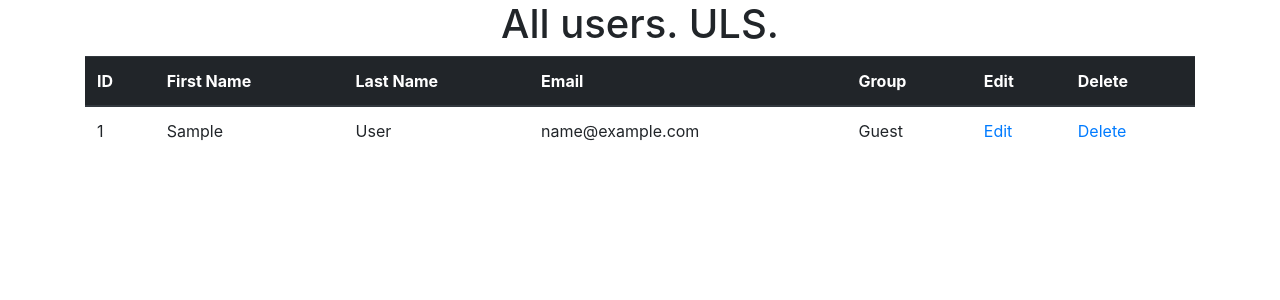
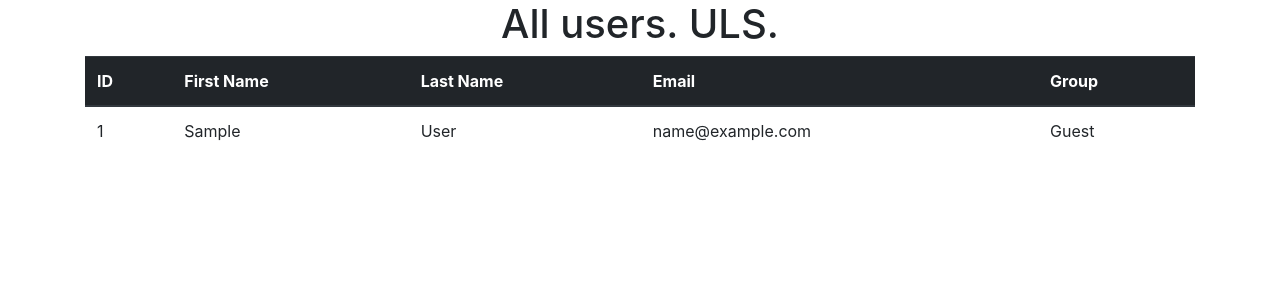
Before and after one commit to Dafarko/auth, a CodeIgniter app: the page made by application/views/panel_page.php in a window 1280 px wide. Shown: the part 40-340 px from the top of the page. Run offline with CodeIgniter, Linux system fonts and the light colour scheme; tables that the repository leaves empty or names only in its code hold one stand-in row (values such as "Sample post"); the template is opened without the code that fills it: most values are stand-ins (such as "Sample title", 1, 10 or a date in 2020); some libraries are stand-ins or nearby versions.

Commit message:
Checkin group of user. Roots.

```diff
--- a/application/controllers/Panel.php
+++ b/application/controllers/Panel.php
@@ -19,9 +19,12 @@ class Panel extends CI_Controller {
     }
     public function logout(){
       $this->session->unset_userdata('admin');
+      $this->session->unset_userdata('group');
       redirect('home', 'location', 301);
     }
     public function edit(){
+      if($this->session->userdata('group') != 'admin') redirect('404');
+
       $id = $this->uri->segment(3);
       $this->load->model('PanelModel');
       $data['result'] = $this->PanelModel->get_one_user($id);
@@ -30,6 +33,8 @@ class Panel extends CI_Controller {
       //redirect('http://auth/panel', 'location', 301);
     }
     public function delete(){
+      if($this->session->userdata('group') != 'admin') redirect('404');
+
       $id = $this->uri->segment(3);
       $this->load->model('PanelModel');
       $this->PanelModel->delete_user($id);
--- a/application/models/PanelModel.php
+++ b/application/models/PanelModel.php
@@ -4,7 +4,11 @@ class PanelModel extends CI_Model {
           $query = $this->db->query("SELECT *
                                      FROM users
                                      WHERE email = '$email' AND password = '$password'");
-          if($query->result()) return true;
+          if($query->result()){
+            if($query->result()[0]->group == 'A')
+              $this->session->set_userdata('group', 'admin');
+            return true;
+          }
           else return false;
         }
         public function get_users_admin(){
--- a/application/views/edit_page.php
+++ b/application/views/edit_page.php
@@ -3,10 +3,10 @@ defined('BASEPATH') OR exit('No direct script access allowed');
 include('layouts/header.php');
 ?>
 <nav class="nav nav-pills nav-fill">
-  <a class="nav-item nav-link active" href="panel">Main Panel</a>
-  <a class="nav-item nav-link disabled" href="panel/logout">Logout</a>
+  <a class="nav-item nav-link active" href="/panel">Main Panel</a>
+  <a class="nav-item nav-link disabled" href="/panel/logout">Logout</a>
 </nav>
-<h1 align="center">Sign in. ULS.</h1>
+<h1 align="center">Edit user.</h1>
 <div class="row">
     <div class="col-2"></div>
     <div class="col-8">
--- a/application/views/panel_page.php
+++ b/application/views/panel_page.php
@@ -22,8 +22,12 @@ include('layouts/header.php');
       <th scope="col">Last Name</th>
       <th scope="col">Email</th>
       <th scope="col">Group</th>
-      <th scope="col">Edit</th>
-      <th scope="col">Delete</th>
+      <?php
+          if($this->session->userdata('group') == 'admin'){
+            echo "<th scope='col'>Edit</th>";
+            echo "<th scope='col'>Delete</th>";
+          }
+      ?>
     </tr>
   </thead>
   <tbody>
@@ -34,8 +38,11 @@ include('layouts/header.php');
         <td><?=$user->last_name?></td>
         <td><?=$user->email?></td>
         <td><?php if($user->group=='A') echo 'Admin'; else echo 'Guest';?></td>
-        <td><a href="panel/edit/<?=$user->id?>">Edit</a></td>
-        <td><a href="panel/delete/<?=$user->id?>">Delete</a></td>
+        <?php if($this->session->userdata('group') == 'admin'){
+                echo "<td><a href='panel/edit/$user->id'>Edit</a></td>";
+                echo "<td><a href='panel/delete/$user->id'>Delete</a></td>";
+              }
+        ?>
     </tr>
     <?php }?>
   </tbody>
```
